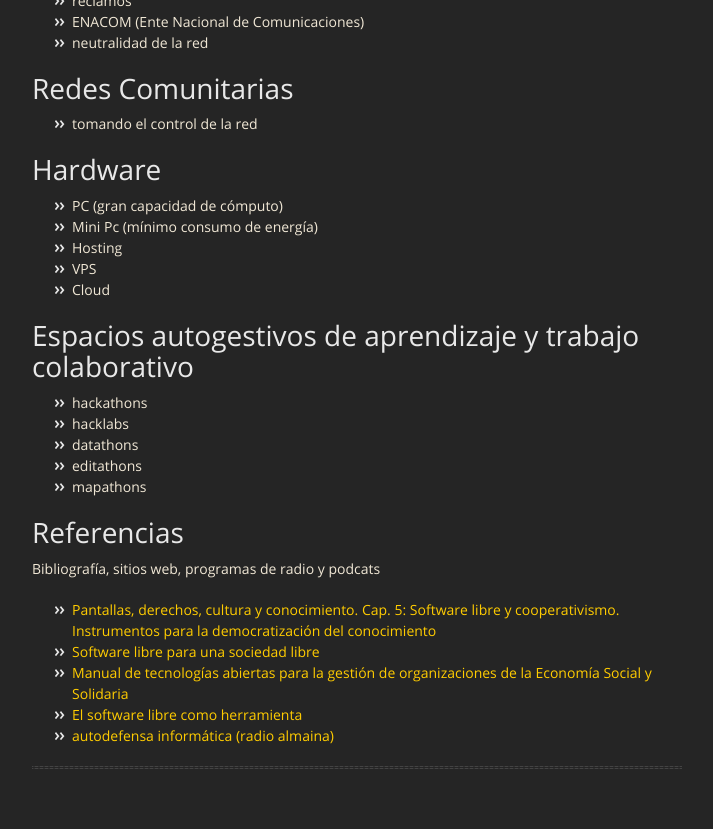
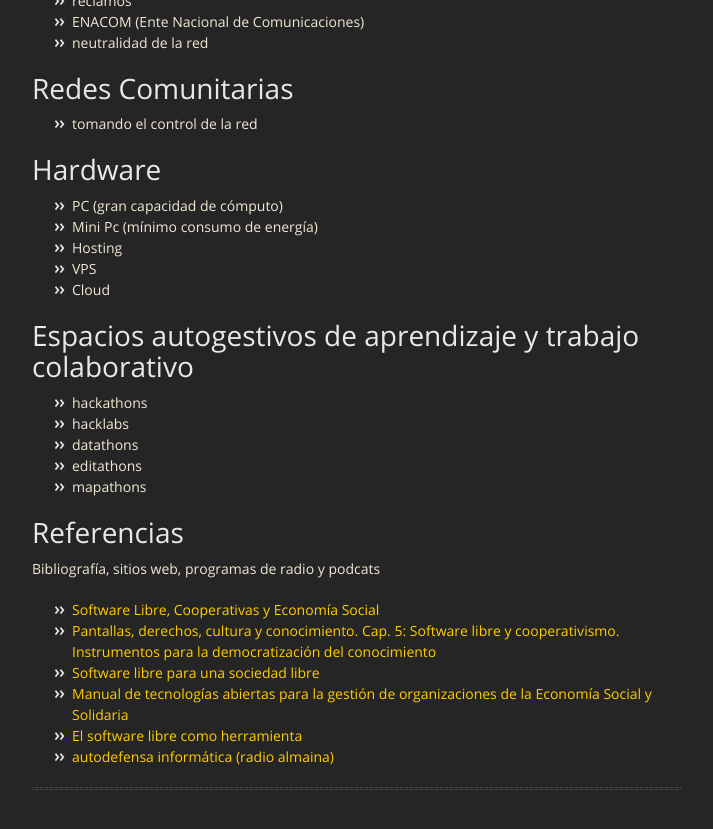
Before and after one commit to dbellomo/desdl, a Jekyll site: the page built from index.md, in a window 1280 px wide and 900 px high, scrolled down 3330 px. Shown: the top 829 px of the window, without its empty margins (283-996 px from the left). Built offline with Jekyll 4.4.1, drawn with Linux system fonts in a browser that asks for light colours.

Commit message:
minor changes

```diff
--- a/index.md
+++ b/index.md
@@ -144,6 +144,7 @@
 
 # Referencias
 Bibliografía, sitios web, programas de radio y podcats
+- [Software Libre, Cooperativas y Economía Social](https://dbellomo.github.io/sl.coop/)
 - [Pantallas, derechos, cultura y conocimiento. Cap. 5: Software libre y cooperativismo. Instrumentos para la democratización del conocimiento](http://publicaciones.filo.uba.ar/sites/publicaciones.filo.uba.ar/files/Pantallas,%20derechos,%20cultura%20y%20conocimiento.pdf)
 - [Software libre para una sociedad libre](https://www.gnu.org/philosophy/fsfs/free_software.es.pdf)
 - [Manual de tecnologías abiertas para la gestión de organizaciones de la Economía Social y Solidaria](https://www.gcoop.coop/manual-tecnologias-abiertas)
```
Also changed, not shown: 1 other file.
